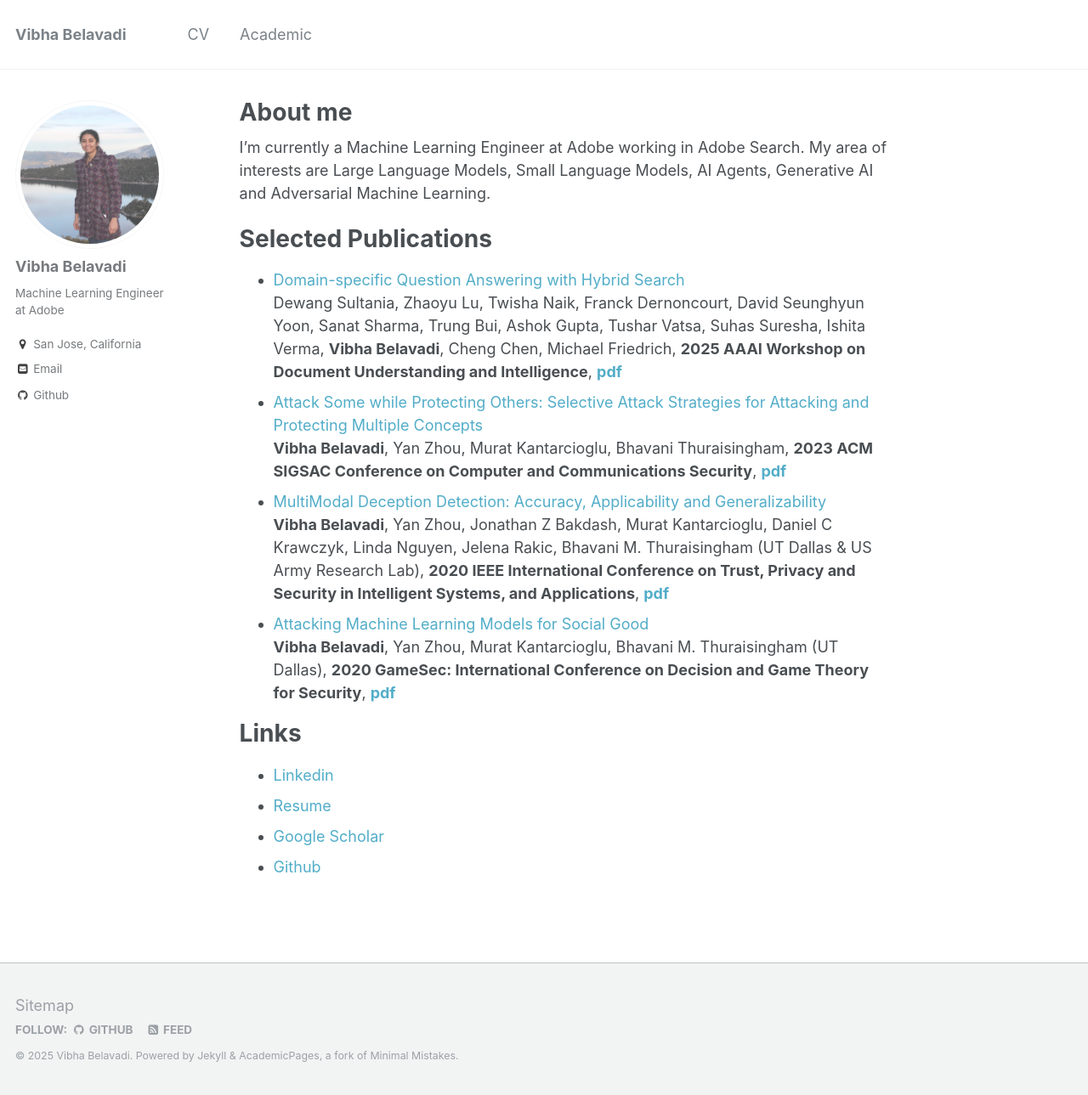
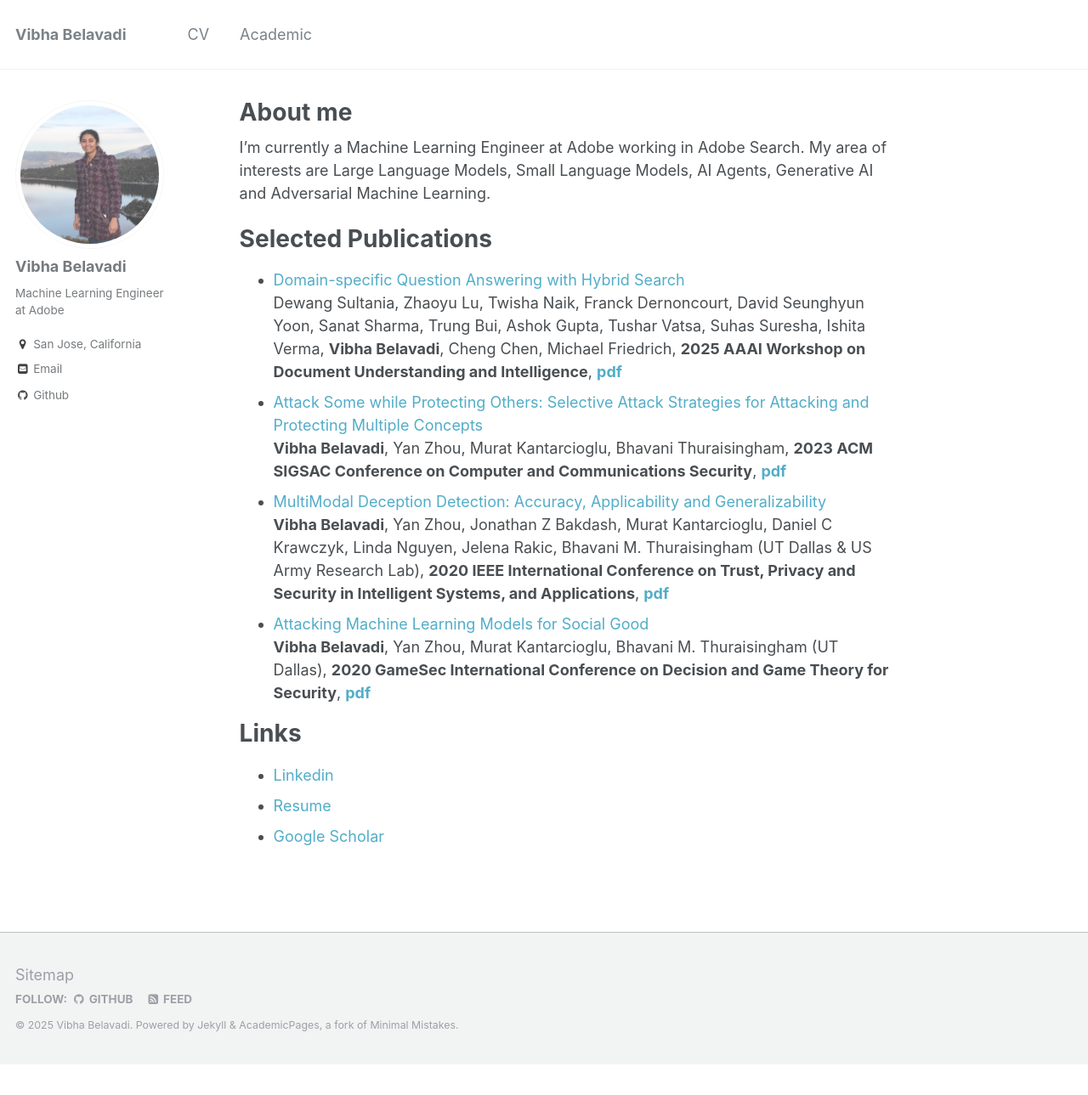
Before and after one commit to VibhaBelavadi/vibhabelavadi.github.io, a Jekyll site: the page built from _pages/about.md, in a window 1280 px wide and 1289 px high. Shown: the whole window at 85% size. Built offline with Jekyll 4.4.1, drawn with Linux system fonts in a browser that asks for light colours.

Commit message:
Update about.md

```diff
--- a/_pages/about.md
+++ b/_pages/about.md
@@ -23,11 +23,10 @@ Dewang Sultania, Zhaoyu Lu, Twisha Naik, Franck Dernoncourt, David Seunghyun Yoo
 -	[MultiModal Deception Detection: Accuracy, Applicability and Generalizability](https://ieeexplore.ieee.org/abstract/document/9325368)<br/>
   <b>Vibha Belavadi</b>, Yan Zhou, Jonathan Z Bakdash, Murat Kantarcioglu, Daniel C Krawczyk, Linda Nguyen, Jelena Rakic, Bhavani M. Thuraisingham (UT Dallas & US Army Research Lab), <b>2020 IEEE International Conference on Trust, Privacy and Security in Intelligent Systems, and Applications</b>, <b>[pdf](https://vibhabelavadi.github.io/files/IEEE_TPS_vision_2020.pdf)</b>
 -	[Attacking Machine Learning Models for Social Good](https://link.springer.com/chapter/10.1007/978-3-030-64793-3_25)<br/>
-  **Vibha Belavadi**, Yan Zhou, Murat Kantarcioglu, Bhavani M. Thuraisingham (UT Dallas), <b>2020 GameSec: International Conference on Decision and Game Theory for Security</b>, <b>[pdf](https://vibhabelavadi.github.io/files/GameSec_2020_Paper.pdf)</b>
+  **Vibha Belavadi**, Yan Zhou, Murat Kantarcioglu, Bhavani M. Thuraisingham (UT Dallas), <b>2020 GameSec International Conference on Decision and Game Theory for Security</b>, <b>[pdf](https://vibhabelavadi.github.io/files/GameSec_2020_Paper.pdf)</b>
 
 Links
 ======
 - [Linkedin](https://www.linkedin.com/in/vibhabelavadi)
 - [Resume](https://vibhabelavadi.github.io/files/VibhaBelavadiResume.pdf)
 - [Google Scholar](https://scholar.google.com/citations?user=6BAyYuwAAAAJ&hl=en)
-- [Github](https://www.github.com/VibhaBelavadi)
```
